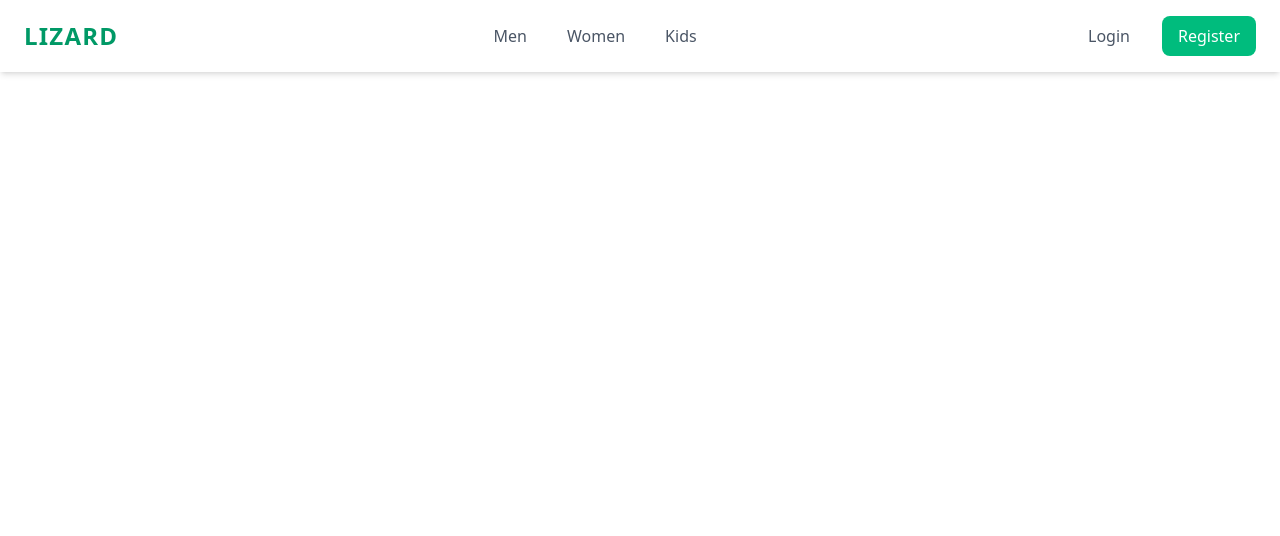
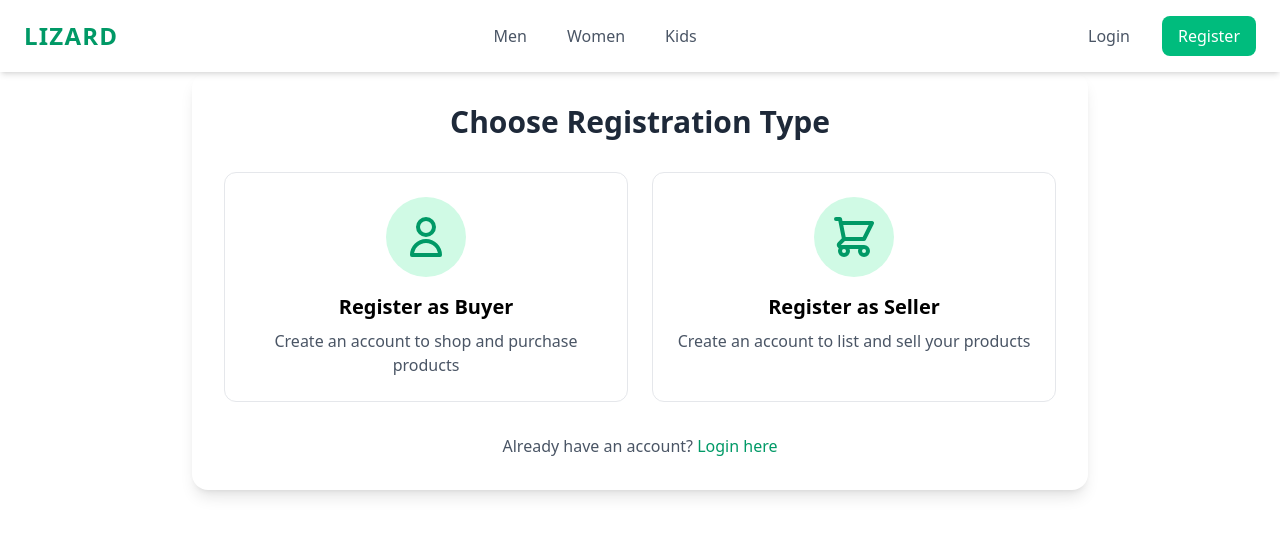
Before and after one commit to Chamu1003/Lizard, a React (Vite) app in the folder Frontend/: page /register in a window 1280 px wide. Shown: the top 536 px of the page. Built offline with nearby package versions, Linux system fonts and the light colour scheme.

Commit message:
Create Register

```diff
--- a/Frontend/src/App.jsx
+++ b/Frontend/src/App.jsx
@@ -31,6 +31,7 @@ import ProductDetails from './pages/ProductDetails';
 import Checkout from './pages/Checkout';
 import SellerRequests from './pages/SellerRequest';
 import UpdateProduct from './pages/UpdateProduct';
+import AuthRegister from './pages/AuthRegister'; // <-- New import
 
 export default function App() {
   return (
@@ -99,6 +100,9 @@ function AppWithConditionalNavbar() {
         <Route path="/seller/requests" element={<SellerRequests />} />
         <Route path="/seller/update-product/:id" element={<UpdateProduct />} />
 
+        {/* Unified Registration Page */}
+        <Route path="/register" element={<AuthRegister />} />
+
         <Route path="/checkout" element={<Checkout />} />
       </Routes>
     </>
--- a/Frontend/src/components/Navbar.jsx
+++ b/Frontend/src/components/Navbar.jsx
@@ -58,7 +58,7 @@ export default function Navbar({ isLoggedIn }) {
               <Link to="/buyer/login" className="px-4 py-2 text-gray-600 font-medium hover:text-emerald-500 transition-colors duration-200">
                 Login
               </Link>
-              <Link to="/buyer/register" className="px-4 py-2 bg-emerald-500 text-white rounded-lg font-medium hover:bg-emerald-600 transition-colors duration-200">
+              <Link to="/register" className="px-4 py-2 bg-emerald-500 text-white rounded-lg font-medium hover:bg-emerald-600 transition-colors duration-200">
                 Register
               </Link>
             </>
@@ -88,7 +88,7 @@ export default function Navbar({ isLoggedIn }) {
                 <Link to="/buyer/login" className="text-gray-600 hover:text-emerald-500 px-4 py-2">
                   Login
                 </Link>
-                <Link to="/buyer/register" className="text-emerald-600 font-medium px-4 py-2">
+                <Link to="/register" className="text-emerald-600 font-medium px-4 py-2">
                   Register
                 </Link>
               </>
--- /dev/null
+++ b/Frontend/src/pages/AuthRegister.jsx
@@ -0,0 +1,80 @@
+import { useState } from "react";
+import { Link } from "react-router-dom";
+import BuyerRegister from "./BuyerRegister";
+import SellerRegister from "./SellerRegister";
+
+export default function AuthRegister() {
+  const [registerType, setRegisterType] = useState(null);
+
+  // Handle selection of registration type
+  const handleRegisterTypeSelect = (type) => {
+    setRegisterType(type);
+  };
+
+  // If no type is selected yet, show the selection screen
+  if (!registerType) {
+    return (
+      <div className="max-w-4xl mx-auto p-8 bg-white rounded-2xl shadow-lg">
+        <h2 className="text-3xl font-semibold text-gray-800 mb-8 text-center">Choose Registration Type</h2>
+
+        <div className="grid grid-cols-1 md:grid-cols-2 gap-6">
+          {/* Buyer Card */}
+          <div
+            onClick={() => handleRegisterTypeSelect("buyer")}
+            className="border border-gray-200 rounded-xl p-6 hover:border-emerald-500 hover:shadow-md transition-all cursor-pointer flex flex-col items-center"
+          >
+            <div className="bg-emerald-100 p-4 rounded-full mb-4">
+              <svg className="w-12 h-12 text-emerald-600" fill="none" stroke="currentColor" viewBox="0 0 24 24" xmlns="http://www.w3.org/2000/svg">
+                <path strokeLinecap="round" strokeLinejoin="round" strokeWidth="2" d="M16 7a4 4 0 11-8 0 4 4 0 018 0zM12 14a7 7 0 00-7 7h14a7 7 0 00-7-7z"></path>
+              </svg>
+            </div>
+            <h3 className="text-xl font-semibold mb-2">Register as Buyer</h3>
+            <p className="text-gray-600 text-center">Create an account to shop and purchase products</p>
+          </div>
+
+          {/* Seller Card */}
+          <div
+            onClick={() => handleRegisterTypeSelect("seller")}
+            className="border border-gray-200 rounded-xl p-6 hover:border-emerald-500 hover:shadow-md transition-all cursor-pointer flex flex-col items-center"
+          >
+            <div className="bg-emerald-100 p-4 rounded-full mb-4">
+              <svg className="w-12 h-12 text-emerald-600" fill="none" stroke="currentColor" viewBox="0 0 24 24" xmlns="http://www.w3.org/2000/svg">
+                <path strokeLinecap="round" strokeLinejoin="round" strokeWidth="2" d="M3 3h2l.4 2M7 13h10l4-8H5.4M7 13L5.4 5M7 13l-2.293 2.293c-.63.63-.184 1.707.707 1.707H17m0 0a2 2 0 100 4 2 2 0 000-4zm-8 2a2 2 0 11-4 0 2 2 0 014 0z"></path>
+              </svg>
+            </div>
+            <h3 className="text-xl font-semibold mb-2">Register as Seller</h3>
+            <p className="text-gray-600 text-center">Create an account to list and sell your products</p>
+          </div>
+        </div>
+
+        <div className="mt-8 text-center">
+          <p className="text-gray-600">
+            Already have an account? {" "}
+            <Link to="/login" className="text-emerald-600 font-medium hover:underline">
+              Login here
+            </Link>
+          </p>
+        </div>
+      </div>
+    );
+  }
+
+  // If a type is selected, render the corresponding component
+  return (
+    <div>
+      <div className="max-w-4xl mx-auto mb-6 pt-6 px-6">
+        <button
+          onClick={() => setRegisterType(null)}
+          className="flex items-center text-emerald-600 hover:text-emerald-700"
+        >
+          <svg className="w-5 h-5 mr-2" fill="none" stroke="currentColor" viewBox="0 0 24 24" xmlns="http://www.w3.org/2000/svg">
+            <path strokeLinecap="round" strokeLinejoin="round" strokeWidth="2" d="M10 19l-7-7m0 0l7-7m-7 7h18"></path>
+          </svg>
+          Back to selection
+        </button>
+      </div>
+
+      {registerType === "buyer" ? <BuyerRegister /> : <SellerRegister />}
+    </div>
+  );
+}
```
